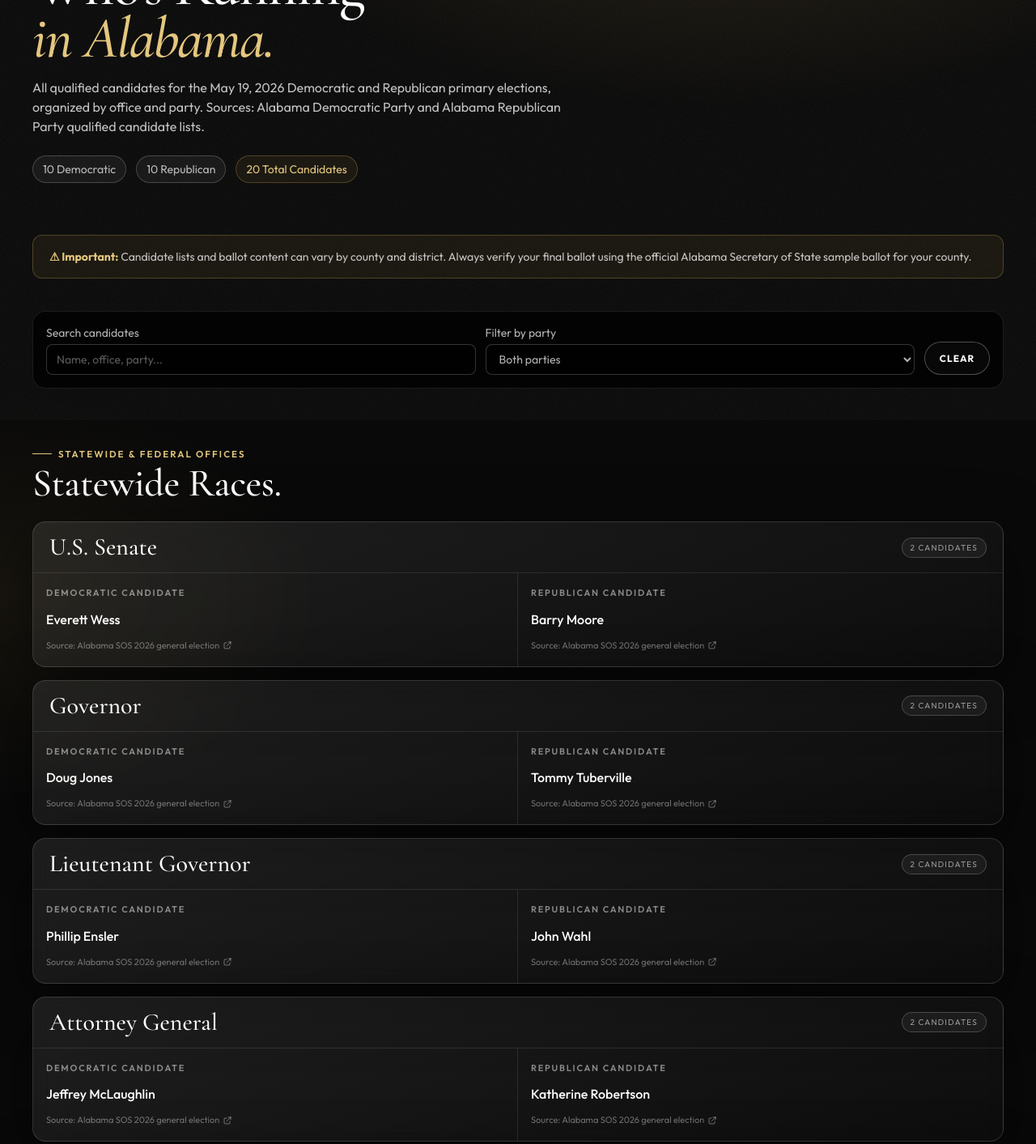
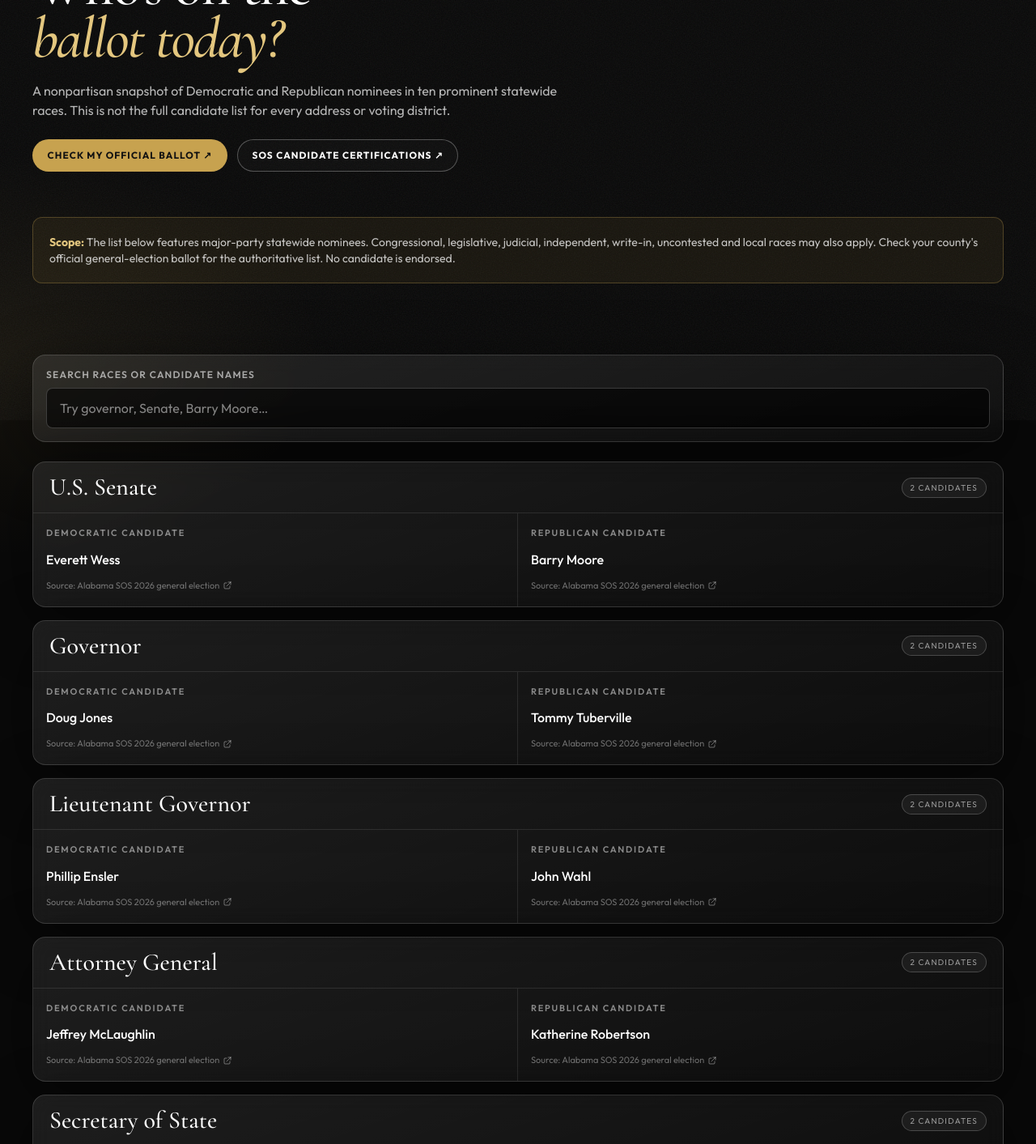
Before and after one commit to WGLewis0721/voting-al-website, an Astro site: page /voting-al-website/candidates in a window 1280 px wide. Shown: the part 281-1694 px from the top of the page at 81% size. Built offline with nearby package versions, Linux system fonts and the light colour scheme; Astro itself is replaced by a stand-in of ours.

Commit message:
Replace May primary pages with researched November 3 Election Day guide

```diff
--- a/src/pages/candidates.astro
+++ b/src/pages/candidates.astro
@@ -5,218 +5,52 @@ import SiteHeader from '../components/SiteHeader.astro';
 import SiteFooter from '../components/SiteFooter.astro';
 import RaceSection from '../components/RaceSection.astro';
 import candidates from '../data/candidates.json';
-
-type Candidate = {
-  id: string;
-  name: string;
-  party: string;
-  office: string;
-  district: string | null;
-  sourceUrl: string;
-  notes: string;
-};
-
-const all = candidates as Candidate[];
-
-const getDems = (office: string, district?: string) =>
-  all.filter((c) => c.party === 'Democratic' && c.office === office && (district ? c.district === district : c.district === null));
-
-const getReps = (office: string, district?: string) =>
-  all.filter((c) => c.party === 'Republican' && c.office === office && (district ? c.district === district : c.district === null));
-
-const stateRaces = [
-  'U.S. Senate',
-  'Governor',
-  'Lieutenant Governor',
-  'Attorney General',
-  'Secretary of State',
-  'State Treasurer',
-  'State Auditor',
-  'Commissioner of Agriculture & Industries',
-  'Public Service Commission, Place 1',
-  'Public Service Commission, Place 2',
-];
-
-const houseDistricts = ['1', '2', '3', '4', '5', '6', '7'];
-
-const totalDem = all.filter((c) => c.party === 'Democratic').length;
-const totalRep = all.filter((c) => c.party === 'Republican').length;
+const races=['U.S. Senate','Governor','Lieutenant Governor','Attorney General','Secretary of State','State Treasurer','State Auditor','Commissioner of Agriculture & Industries','Public Service Commission, Place 1','Public Service Commission, Place 2'];
+const all=candidates;
+const sos='https://www.sos.alabama.gov/alabama-votes/voter/election-information/2026';
 ---
-
-<Layout
-  title="2026 Primary Candidates — Alabama Votes"
-  description="Complete list of 2026 Alabama primary candidates organized by race, party, and district. Democratic and Republican candidates for all statewide and federal offices."
->
-  <TrustBanner />
-  <SiteHeader currentPage="Candidates" />
-
+<Layout title="2026 Alabama General Election Candidates | Nonpartisan Guide" description="The major statewide Alabama November 3 general election candidates by race and party, plus official sample ballot links for district, local, judicial, and other contests.">
+  <TrustBanner /><SiteHeader currentPage="Candidates" />
   <main id="main">
-    <section class="relative overflow-hidden pb-10 pt-20 md:pt-24">
-      <div class="pointer-events-none absolute inset-0 bg-[radial-gradient(ellipse_at_70%_0%,rgba(199,162,79,0.15),transparent_50%)]"></div>
-      <div class="section-wrap relative">
-        <p class="section-eyebrow">2026 Primary Candidates</p>
-        <h1 class="font-display text-5xl leading-[0.9] tracking-tight md:text-7xl">Who's Running<br /><em class="text-gold-soft">in Alabama.</em></h1>
-        <p class="mt-4 max-w-2xl text-white/75">All qualified candidates for the May 19, 2026 Democratic and Republican primary elections, organized by office and party. Sources: Alabama Democratic Party and Alabama Republican Party qualified candidate lists.</p>
-
-        <div class="mt-6 flex flex-wrap gap-3">
-          <span class="rounded-full border border-white/20 bg-white/5 px-3 py-1.5 text-sm text-white/70">{totalDem} Democratic</span>
-          <span class="rounded-full border border-white/20 bg-white/5 px-3 py-1.5 text-sm text-white/70">{totalRep} Republican</span>
-          <span class="rounded-full border border-gold/30 bg-gold/8 px-3 py-1.5 text-sm text-gold-soft">{totalDem + totalRep} Total Candidates</span>
+    <section class="relative overflow-hidden pb-8 pt-20 md:pt-24">
+      <div class="section-wrap">
+        <p class="section-eyebrow">November 3, 2026 · General Election</p>
+        <h1 class="font-display text-5xl leading-[0.9] tracking-tight md:text-7xl">Who's on the<br /><em class="text-gold-soft">ballot today?</em></h1>
+        <p class="mt-5 max-w-2xl text-white/70">A nonpartisan snapshot of Democratic and Republican nominees in ten prominent statewide races. This is not the full candidate list for every address or voting district.</p>
+        <div class="mt-6 flex flex-wrap gap-3"><a href="https://www.sos.alabama.gov/alabama-votes/2026-general-election-sample-ballots" target="_blank" rel="noopener" class="btn gold">Check My Official Ballot ↗</a><a href={sos} target="_blank" rel="noopener" class="btn ghost">SOS Candidate Certifications ↗</a></div>
+      </div>
+    </section>
+    <section class="py-6">
+      <div class="section-wrap">
+        <p class="rounded-xl border border-gold/30 bg-gold/8 p-5 text-sm text-white/75"><strong class="text-gold-soft">Scope:</strong> The list below features major-party statewide nominees. Congressional, legislative, judicial, independent, write-in, uncontested and local races may also apply. Check your county's official general-election ballot for the authoritative list. No candidate is endorsed.</p>
+      </div>
+    </section>
+    <section class="py-10 md:py-16">
+      <div class="section-wrap">
+        <div class="glass-panel p-4"><label class="block text-xs font-semibold uppercase tracking-widest text-white/60" for="raceSearch">Search races or candidate names</label><input class="mt-2 w-full rounded-lg border border-white/20 bg-black/60 px-4 py-3" type="search" id="raceSearch" placeholder="Try governor, Senate, Barry Moore…"/></div>
+        <p id="emptyRaces" class="mt-6 hidden text-sm text-white/55">No matches. Try a different name or office.</p>
+        <div class="mt-6 grid gap-4" id="raceList">
+          {races.map(office => {
+            const dems=all.filter(c=>c.office===office&&c.party==='Democratic');
+            const reps=all.filter(c=>c.office===office&&c.party==='Republican');
+            return <div class="race-search-item" data-search={`${office} ${dems.map(c=>c.name).join(' ')} ${reps.map(c=>c.name).join(' ')}`.toLowerCase()}><RaceSection office={office} democraticCandidates={dems} republicanCandidates={reps} sourceDem={sos} sourceRep={sos}/></div>
+          })}
+        </div>
+        <div class="mt-8 glass-panel p-6">
+          <p class="section-eyebrow">Beyond these races</p>
+          <h2 class="font-display text-3xl">What about my district?</h2>
+          <p class="mt-3 text-sm text-white/70">Your ballot may also include U.S. House, Alabama Legislature, judicial offices, local contests, and local amendments. Do not use this statewide overview as a substitute for the official ballot for your address.</p>
+          <a class="btn gold mt-5 inline-flex" href="https://www.sos.alabama.gov/alabama-votes/2026-general-election-sample-ballots" target="_blank" rel="noopener">Find My County Sample Ballot ↗</a>
         </div>
       </div>
     </section>
-
-    <section class="py-6">
-      <div class="section-wrap">
-        <div class="rounded-xl border border-gold/30 bg-gold/8 px-5 py-4 text-sm text-white/75">
-          <strong class="text-gold-soft">⚠ Important:</strong> Candidate lists and ballot content can vary by county and district. Always verify your final ballot using the official Alabama Secretary of State sample ballot for your county.
-        </div>
-      </div>
-    </section>
-
-    <!-- Filter bar -->
-    <section class="py-4">
-      <div class="section-wrap">
-        <div class="z-40 rounded-2xl border border-white/10 bg-black/75 p-4 backdrop-blur-lg md:sticky md:top-[67px]">
-          <div class="grid gap-3 md:grid-cols-[1fr_1fr_auto]">
-            <label class="text-sm text-white/70">
-              Search candidates
-              <input
-                id="candidateSearch"
-                type="search"
-                placeholder="Name, office, party..."
-                class="mt-1 w-full rounded-lg border border-white/20 bg-black/60 px-3 py-2 text-sm"
-              />
-            </label>
-            <label class="text-sm text-white/70">
-              Filter by party
-              <select id="partyFilter" class="mt-1 w-full rounded-lg border border-white/20 bg-black/60 px-3 py-2 text-sm">
-                <option value="both">Both parties</option>
-                <option value="Democratic">Democratic only</option>
-                <option value="Republican">Republican only</option>
-              </select>
-            </label>
-            <button id="clearFilters" type="button" class="btn ghost h-fit self-end">Clear</button>
-          </div>
-        </div>
-      </div>
-    </section>
-
-    <!-- Statewide & Federal Races -->
-    <section class="py-10 md:py-14">
-      <div class="section-wrap">
-        <p class="section-eyebrow">Statewide & Federal Offices</p>
-        <h2 class="section-title">Statewide Races.</h2>
-        <div id="racesContainer" class="mt-6 grid gap-4">
-          {stateRaces.map((office) => {
-            const dems = getDems(office);
-            const reps = getReps(office);
-            const uncontested = (dems.length + reps.length) === 1;
-            return (
-              <div class="race-block" data-office={office.toLowerCase()}>
-                <RaceSection
-                  office={office}
-                  democraticCandidates={dems}
-                  republicanCandidates={reps}
-                  uncontested={uncontested}
-                />
-              </div>
-            );
-          })}
-        </div>
-      </div>
-    </section>
-
-    <!-- U.S. House Races -->
-    <section class="py-10 md:py-14">
-      <div class="section-wrap">
-        <p class="section-eyebrow">U.S. House of Representatives</p>
-        <h2 class="section-title">Congressional Districts.</h2>
-        <p class="section-deck">Alabama has seven U.S. House districts. Each district holds separate Democratic and Republican primaries.</p>
-        <div class="mt-6 grid gap-4">
-          {houseDistricts.map((district) => {
-            const dems = getDems('U.S. House', district);
-            const reps = getReps('U.S. House', district);
-            const uncontested = (dems.length + reps.length) === 1;
-            return (
-              <div class="race-block" data-office={`u.s. house district ${district}`}>
-                <RaceSection
-                  office="U.S. House of Representatives"
-                  district={district}
-                  democraticCandidates={dems}
-                  republicanCandidates={reps}
-                  uncontested={uncontested}
-                />
-              </div>
-            );
-          })}
-        </div>
-      </div>
-    </section>
-
-    <section class="py-10 md:py-14">
-      <div class="section-wrap">
-        <div class="glass-panel p-5">
-          <p class="section-eyebrow">Official Sources</p>
-          <p class="mt-2 text-sm text-white/70">Candidate information sourced from:</p>
-          <ul class="mt-3 grid gap-2 sm:grid-cols-2">
-            <li>
-              <a href="https://www.alabamademocrats.com/2026-qualified-candidates" target="_blank" rel="noopener" class="flex items-center gap-1.5 text-sm text-white/70 transition hover:text-gold-soft">
-                <svg xmlns="http://www.w3.org/2000/svg" class="h-3.5 w-3.5 flex-shrink-0" fill="none" viewBox="0 0 24 24" stroke="currentColor"><path stroke-linecap="round" stroke-linejoin="round" stroke-width="2" d="M10 6H6a2 2 0 00-2 2v10a2 2 0 002 2h10a2 2 0 002-2v-4M14 4h6m0 0v6m0-6L10 14" /></svg>
-                Alabama Democratic Party — 2026 Qualified Candidates
-              </a>
-            </li>
-            <li>
-              <a href="https://algop.org/2026-qualified-candidates" target="_blank" rel="noopener" class="flex items-center gap-1.5 text-sm text-white/70 transition hover:text-gold-soft">
-                <svg xmlns="http://www.w3.org/2000/svg" class="h-3.5 w-3.5 flex-shrink-0" fill="none" viewBox="0 0 24 24" stroke="currentColor"><path stroke-linecap="round" stroke-linejoin="round" stroke-width="2" d="M10 6H6a2 2 0 00-2 2v10a2 2 0 002 2h10a2 2 0 002-2v-4M14 4h6m0 0v6m0-6L10 14" /></svg>
-                Alabama Republican Party — 2026 Qualified Candidates
-              </a>
-            </li>
-            <li>
-              <a href="https://www.sos.alabama.gov/alabama-votes/2026-primary-election-sample-ballots" target="_blank" rel="noopener" class="flex items-center gap-1.5 text-sm text-white/70 transition hover:text-gold-soft">
-                <svg xmlns="http://www.w3.org/2000/svg" class="h-3.5 w-3.5 flex-shrink-0" fill="none" viewBox="0 0 24 24" stroke="currentColor"><path stroke-linecap="round" stroke-linejoin="round" stroke-width="2" d="M10 6H6a2 2 0 00-2 2v10a2 2 0 002 2h10a2 2 0 002-2v-4M14 4h6m0 0v6m0-6L10 14" /></svg>
-                Alabama SOS — 2026 Primary Sample Ballots
-              </a>
-            </li>
-          </ul>
-          <p class="mt-4 text-xs text-white/45">Last updated: May 18, 2026. Verify your specific ballot with the official Alabama Secretary of State sample ballot for your county.</p>
-        </div>
-      </div>
-    </section>
-  </main>
-
-  <SiteFooter />
+  </main><SiteFooter />
 </Layout>
-
 <script is:inline>
-  const searchInput = document.getElementById('candidateSearch');
-  const partyFilter = document.getElementById('partyFilter');
-  const clearFilters = document.getElementById('clearFilters');
-  const raceBlocks = [...document.querySelectorAll('.race-block')];
-
-  const applyFilters = () => {
-    const q = (searchInput?.value ?? '').trim().toLowerCase();
-    const party = partyFilter?.value ?? 'both';
-
-    raceBlocks.forEach((block) => {
-      const text = block.textContent?.toLowerCase() ?? '';
-      const matchSearch = !q || text.includes(q);
-      block.hidden = !matchSearch;
-    });
-
-    const demCols = [...document.querySelectorAll('[class*="border-r"] .space-y-2 li')];
-    const repCols = [...document.querySelectorAll(':not([class*="border-r"]) .space-y-2 li')];
-
-    if (party === 'both') {
-      [...demCols, ...repCols].forEach((li) => { (li as HTMLElement).style.display = ''; });
-    }
-  };
-
-  searchInput?.addEventListener('input', applyFilters);
-  partyFilter?.addEventListener('change', applyFilters);
-  clearFilters?.addEventListener('click', () => {
-    if (searchInput) (searchInput as HTMLInputElement).value = '';
-    if (partyFilter) (partyFilter as HTMLSelectElement).value = 'both';
-    applyFilters();
-  });
+const raceInput=document.getElementById('raceSearch'),raceItems=[...document.querySelectorAll('.race-search-item')],none=document.getElementById('emptyRaces');
+raceInput?.addEventListener('input',()=>{
+  const query=raceInput.value.trim().toLowerCase();let visible=0;
+  raceItems.forEach(item=>{let show=item.dataset.search.includes(query);item.hidden=!show;if(show)visible++});
+  none?.classList.toggle('hidden',visible!==0);
+});
 </script>
```
